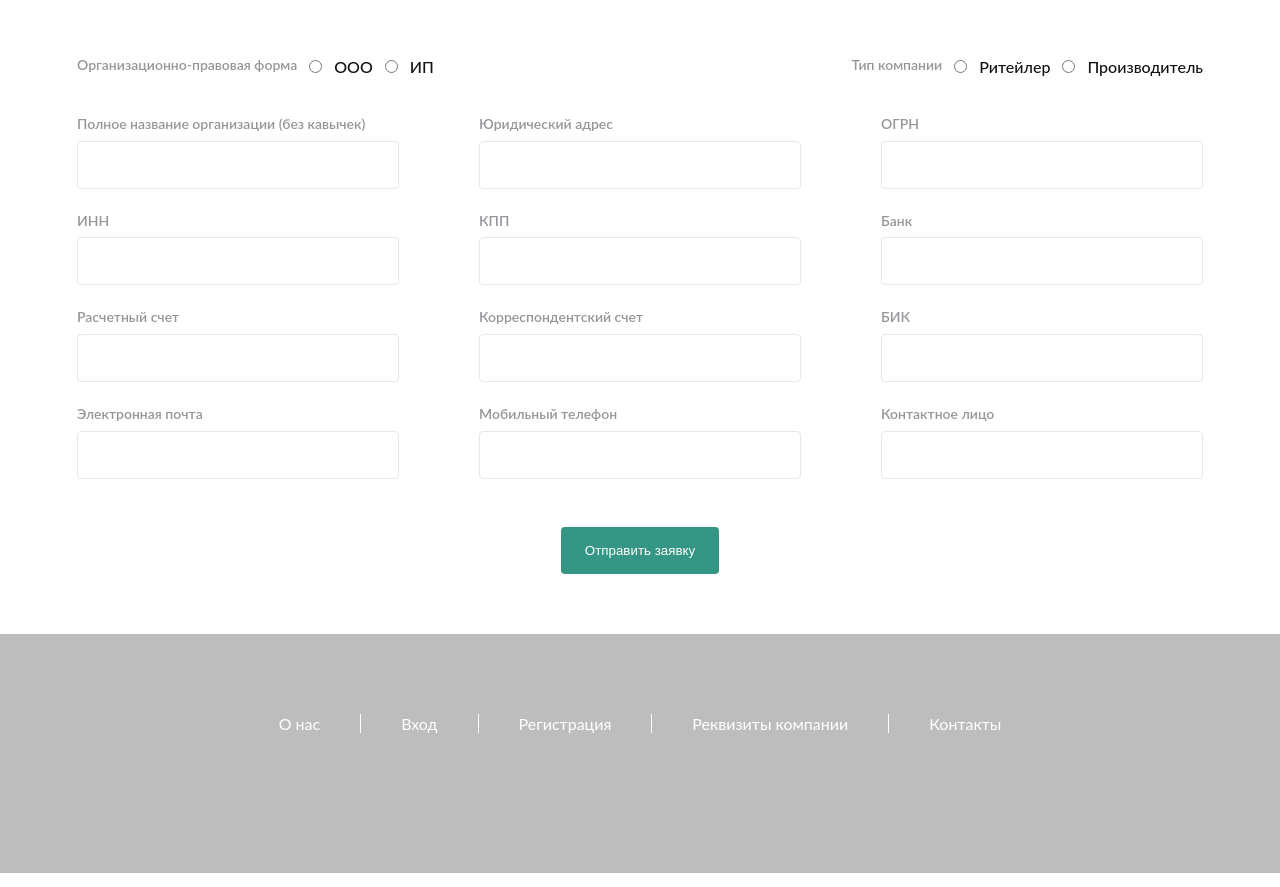
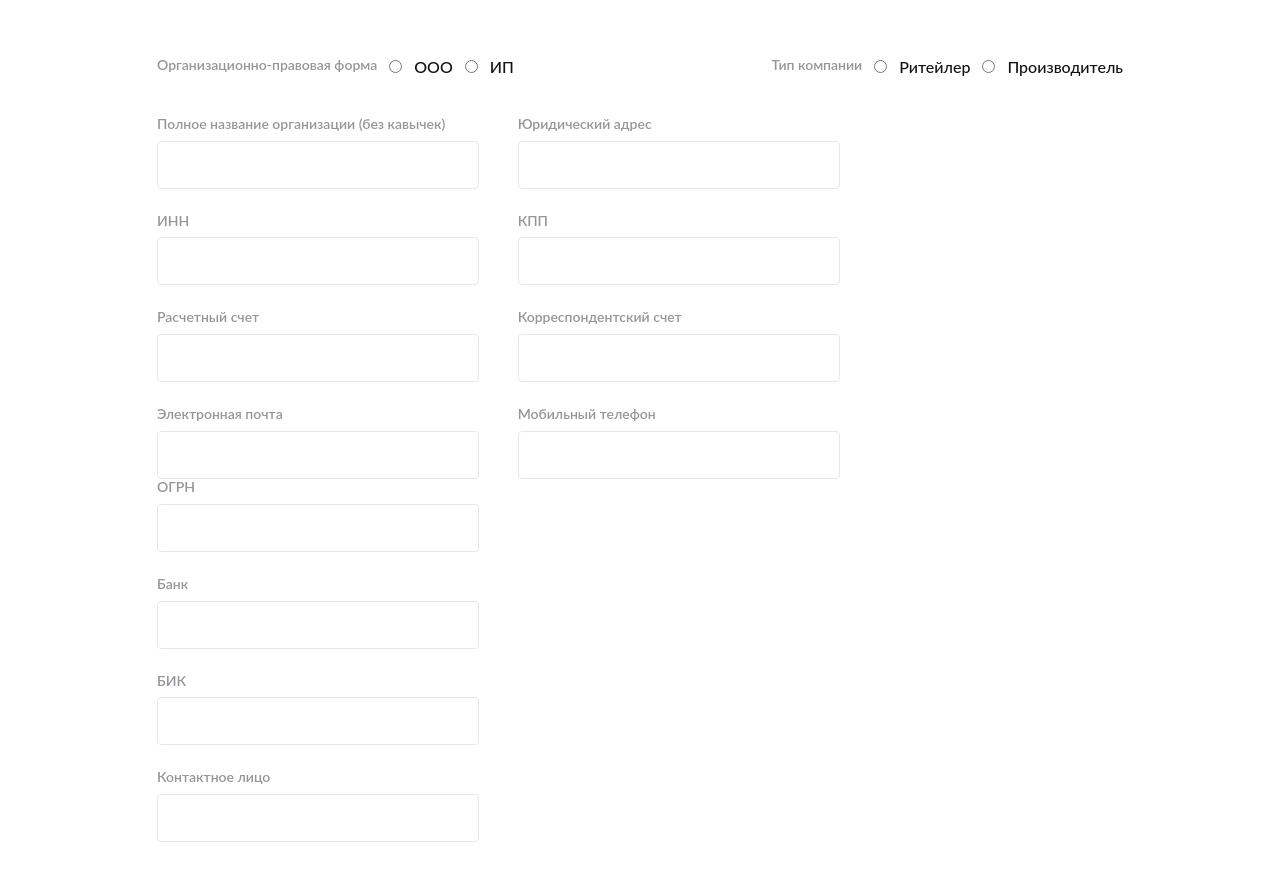
Before and after one commit to KsenyaSylla/DD, a plain HTML site: page index.html in a window 1280 px wide. Shown: the part 1454-2341 px from the top of the page. Drawn offline with nearby package versions, Linux system fonts and the light colour scheme; files that its build step writes are made by us from their sources.

Commit message:
for GHPages again

```diff
--- a/style/style.scss
+++ b/style/style.scss
@@ -212,8 +212,11 @@ legend {
     &__text--forInput {
         @include textForInput
     }
+    &__spacing--right {
+        margin-right: 4%;
+    }
     .enter{
-        padding-bottom: $commonSpace*1.5;
+        padding-bottom: calc($commonSpace*1.5);
         &__login {
             @include inputForMain
         }
@@ -256,9 +259,9 @@ legend {
             padding-bottom: calc($inputHeight/2);
         }
  // стили, которые не читает github pages
-        &--column:not(:last-child) {
-           margin-right: calc($commonSpace*4);
-        }
+ //       &--column:not(:last-child) {
+ //          margin-right: calc($commonSpace*4);
+ //       }
     }
     &__inputForMain {
         @include inputForMain
```
